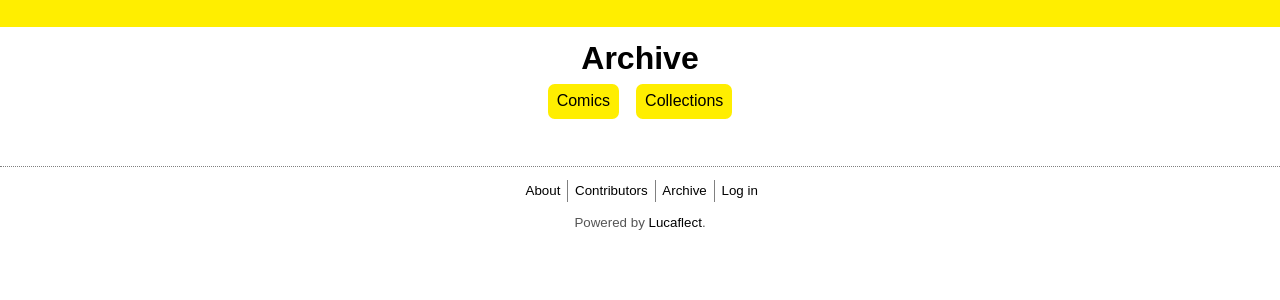
After one commit to ivyallie/Lucaflect, a Python web app: template templates/archive.html in a window 1280 px wide. The commit adds this page. Shown: the top 300 px of the page. Run offline with Jinja, Linux system fonts and the light colour scheme; the template is opened without the code that fills it, so the values that code supplies are empty.

Commit message:
Implemented archive page

```diff
--- a/db.py
+++ b/db.py
@@ -40,18 +40,14 @@ class Database:
         return self.cur.fetchone()
 
     def write(self, querybase, values):
-        print("Write called")
-        #print(values)
         self.cur.execute(querybase, values)
         self.con.commit()
-        print("Write finished")
         return True
 
     def delete_comic(self,id):
         query = '''DELETE FROM comic WHERE comic_id="'''+str(id)+'''";'''
         self.cur.execute(query)
         self.con.commit()
-        print('Deleted comic')
         return True
 
     def delete_collection(self,id):
--- a/static/style.css
+++ b/static/style.css
@@ -551,6 +551,7 @@ ul.weblinks li a:hover {
 
 #profile_content ul li {
     display: block;
+    font-size:16pt;
 }
 
 #profile_content ul li a {
@@ -1043,8 +1044,6 @@ ul.flash {
 
 
 
-
-
 .sort_placeholder {
     border:1px dashed #ddd !important;
 }
@@ -1072,3 +1071,13 @@ img.portrait {
     font-size:10pt;
     color:#888;
 }
+
+.archive_links {
+    display: block;
+
+    text-align: center;
+}
+
+.archive_links li {
+display: inline;
+}
--- /dev/null
+++ b/templates/archive.html
@@ -0,0 +1,22 @@
+{% extends 'basis.html' %}
+{% block title %}Archive{% endblock %}
+{% block pageheader %}Archive{% endblock %}
+{% block content %}
+    <ul class="archive_links">
+    <li><a href="{{ url_for('routes.comic_archive') }}" class="basic_button small">Comics</a> </li>
+    <li><a href="{{ url_for('routes.collection_archive') }}" class="basic_button small">Collections</a></li>
+    </ul>
+<ul class="entry_list">
+{% for i in list %}
+    <li>
+    <div><span>{{ i['author'] }}</span></div>
+        {% if type=='comics' %}
+            <div><a href="{{ url_for('routes.get_single_comic', title=i['internal_title']) }}">{{ i['title'] }}</a></div>
+        {% else %}
+                <div><a href="{{ url_for('routes.display_collection', title=i['internal_title']) }}">{{ i['title'] }}</a></div>
+        {% endif %}
+    <div>{{ i['time'] }}</div>
+    </li>
+{% endfor %}
+</ul>
+{% endblock %}
--- a/templates/basis.html
+++ b/templates/basis.html
@@ -46,10 +46,11 @@
     <ul>
         <li><a href="{{ url_for('routes.about') }}">About</a></li>
         <li><a href="{{ url_for('routes.contributors') }}">Contributors</a></li>
+    <li><a href="{{ url_for('routes.comic_archive') }}">Archive</a></li>
         {% if g.user %}
             <li><a href="{{ url_for('routes.workspace') }}">Workspace</a></li>
             {% if g.user['user_group']=='admin' %}
-    <li><a href="{{ url_for('routes.site_settings') }}">Site administration</a></li>
+    <li><a href="{{ url_for('routes.site_settings') }}">Admin</a></li>
 {% endif %}
             <li><a href="{{ url_for('auth.logout') }}">Log out</a></li>
         {% else %}
```
Also changed, not shown: routes.py (+14 -12 lines).
